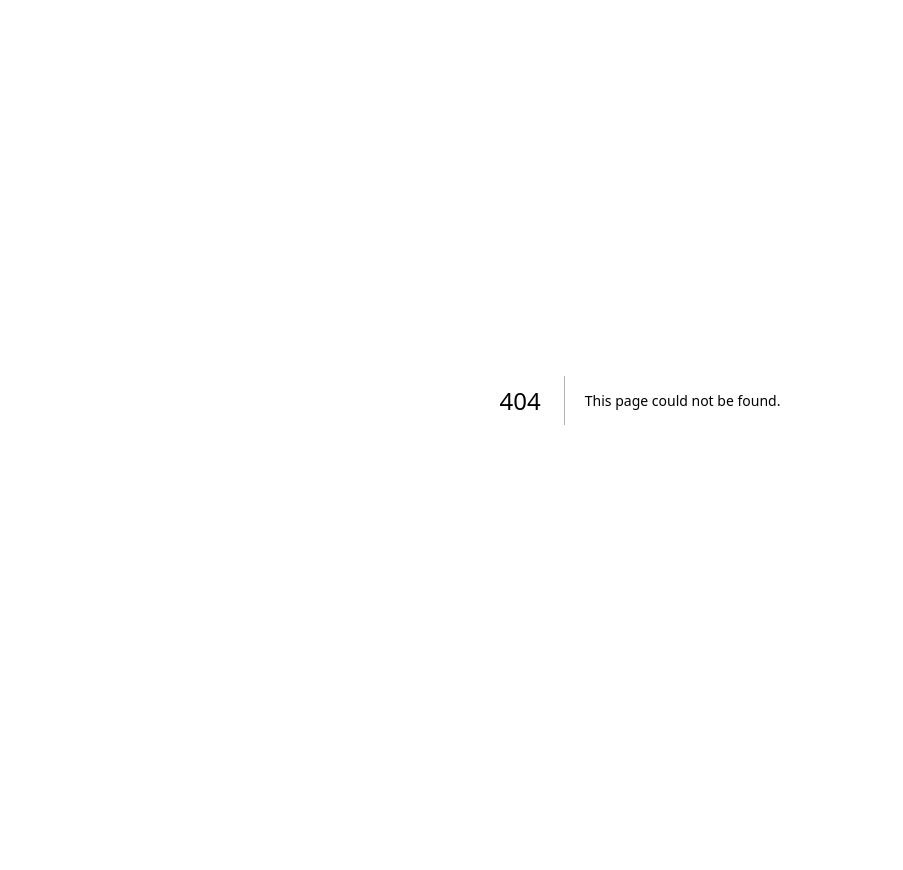
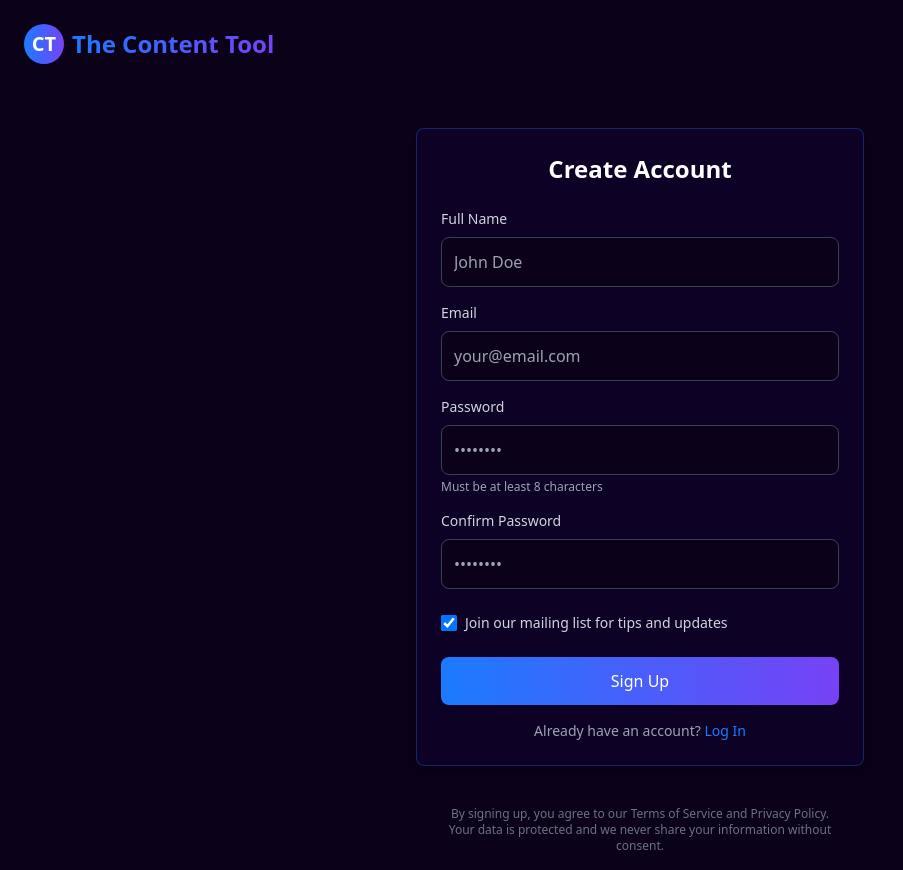
Before and after one commit to Crevista/Tiktok-affiliate-search, a Next.js app: page /signup in a window 1280 px wide. Before the commit this address had no page. Shown: the whole page, without its empty margins (0-903 px from the left). Before the commit the page ends 800 px from the top, so only its background shows below. Built offline with nearby package versions, Linux system fonts and the light colour scheme.

Commit message:
Create page.js
Add sign up page

```diff
--- /dev/null
+++ b/app/signup/page.js
@@ -0,0 +1,179 @@
+"use client";
+
+import { useState } from 'react';
+import { useRouter } from 'next/navigation';
+import Link from 'next/link';
+
+export default function SignupPage() {
+  const [name, setName] = useState('');
+  const [email, setEmail] = useState('');
+  const [password, setPassword] = useState('');
+  const [confirmPassword, setConfirmPassword] = useState('');
+  const [newsletter, setNewsletter] = useState(true);
+  const [error, setError] = useState('');
+  const [isLoading, setIsLoading] = useState(false);
+  const router = useRouter();
+
+  const handleSubmit = async (e) => {
+    e.preventDefault();
+
+    // Basic validation
+    if (password !== confirmPassword) {
+      setError('Passwords do not match');
+      return;
+    }
+
+    if (password.length < 8) {
+      setError('Password must be at least 8 characters');
+      return;
+    }
+
+    setIsLoading(true);
+    setError('');
+
+    try {
+      const response = await fetch('/api/auth/signup', {
+        method: 'POST',
+        headers: {
+          'Content-Type': 'application/json',
+        },
+        body: JSON.stringify({
+          name,
+          email,
+          password,
+          newsletter,
+        }),
+      });
+
+      const data = await response.json();
+
+      if (!response.ok) {
+        throw new Error(data.message || 'Something went wrong');
+      }
+
+      // Redirect to login page after successful signup
+      router.push('/login?registered=true');
+    } catch (error) {
+      setError(error.message);
+      setIsLoading(false);
+    }
+  };
+
+  return (
+    <div className="min-h-screen bg-[#0B0219] text-white">
+      {/* Navigation Bar */}
+      <nav className="flex justify-between items-center p-6">
+        <Link href="/" className="flex items-center">
+          <div className="w-10 h-10 mr-2 rounded-full bg-gradient-to-r from-[#1B7BFF] to-[#7742F6] flex items-center justify-center">
+            <span className="text-xl font-bold text-white">CT</span>
+          </div>
+          <span className="text-2xl font-bold bg-gradient-to-r from-[#1B7BFF] to-[#7742F6] text-transparent bg-clip-text">
+            The Content Tool
+          </span>
+        </Link>
+      </nav>
+
+      <div className="max-w-md mx-auto mt-10 p-6 bg-[#0D0225] rounded-lg shadow-lg border border-[#1B7BFF]/30">
+        <h1 className="text-2xl font-bold text-center mb-6">Create Account</h1>
+
+        {error && (
+          <div className="mb-4 p-3 bg-red-900/20 text-red-400 rounded-lg border border-red-700">
+            {error}
+          </div>
+        )}
+
+        <form onSubmit={handleSubmit}>
+          <div className="mb-4">
+            <label className="block text-sm font-medium text-gray-300 mb-2">
+              Full Name
+            </label>
+            <input
+              type="text"
+              value={name}
+              onChange={(e) => setName(e.target.value)}
+              className="w-full p-3 border border-gray-700 bg-[#0B0219] text-white rounded-lg focus:ring-2 focus:ring-indigo-500"
+              placeholder="John Doe"
+              required
+            />
+          </div>
+
+          <div className="mb-4">
+            <label className="block text-sm font-medium text-gray-300 mb-2">
+              Email
+            </label>
+            <input
+              type="email"
+              value={email}
+              onChange={(e) => setEmail(e.target.value)}
+              className="w-full p-3 border border-gray-700 bg-[#0B0219] text-white rounded-lg focus:ring-2 focus:ring-indigo-500"
+              placeholder="your@email.com"
+              required
+            />
+          </div>
+
+          <div className="mb-4">
+            <label className="block text-sm font-medium text-gray-300 mb-2">
+              Password
+            </label>
+            <input
+              type="password"
+              value={password}
+              onChange={(e) => setPassword(e.target.value)}
+              className="w-full p-3 border border-gray-700 bg-[#0B0219] text-white rounded-lg focus:ring-2 focus:ring-indigo-500"
+              placeholder="••••••••"
+              required
+            />
+            <p className="mt-1 text-xs text-gray-400">Must be at least 8 characters</p>
+          </div>
+
+          <div className="mb-6">
+            <label className="block text-sm font-medium text-gray-300 mb-2">
+              Confirm Password
+            </label>
+            <input
+              type="password"
+              value={confirmPassword}
+              onChange={(e) => setConfirmPassword(e.target.value)}
+              className="w-full p-3 border border-gray-700 bg-[#0B0219] text-white rounded-lg focus:ring-2 focus:ring-indigo-500"
+              placeholder="••••••••"
+              required
+            />
+          </div>
+
+          <div className="flex items-center mb-6">
+            <input
+              type="checkbox"
+              id="newsletter"
+              checked={newsletter}
+              onChange={(e) => setNewsletter(e.target.checked)}
+              className="h-4 w-4 text-indigo-600 focus:ring-indigo-500 border-gray-700 rounded bg-[#0B0219]"
+            />
+            <label htmlFor="newsletter" className="ml-2 block text-sm text-gray-300">
+              Join our mailing list for tips and updates
+            </label>
+          </div>
+
+          <button
+            type="submit"
+            disabled={isLoading}
+            className="w-full p-3 bg-gradient-to-r from-[#1B7BFF] to-[#7742F6] text-white rounded-lg hover:opacity-90 transition disabled:opacity-75"
+          >
+            {isLoading ? 'Creating Account...' : 'Sign Up'}
+          </button>
+
+          <div className="mt-4 text-center text-sm text-gray-400">
+            Already have an account?{' '}
+            <Link href="/login" className="text-[#1B7BFF] hover:text-[#4461FF]">
+              Log In
+            </Link>
+          </div>
+        </form>
+      </div>
+
+      <div className="max-w-md mx-auto mt-6 p-4 text-center text-xs text-gray-500">
+        <p>By signing up, you agree to our Terms of Service and Privacy Policy.</p>
+        <p>Your data is protected and we never share your information without consent.</p>
+      </div>
+    </div>
+  );
+}
```
